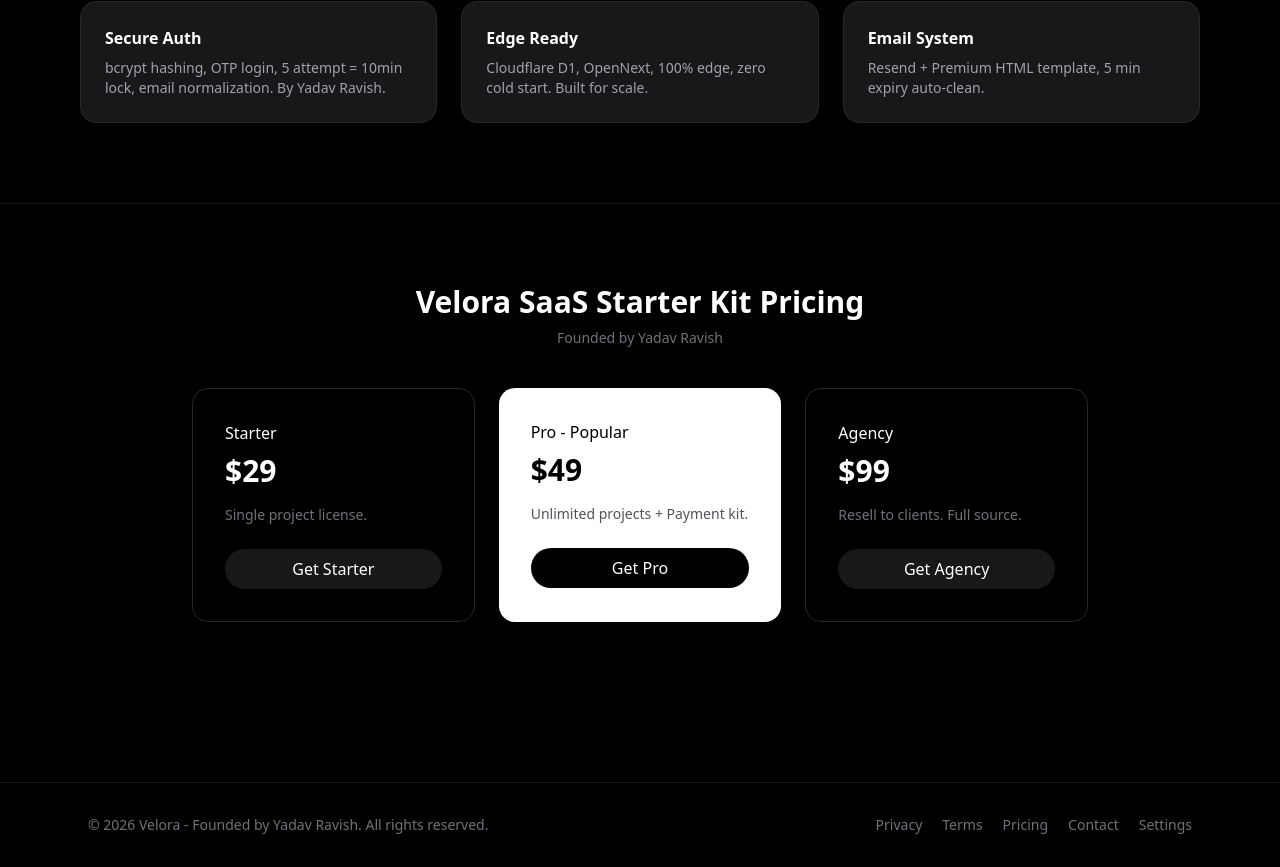
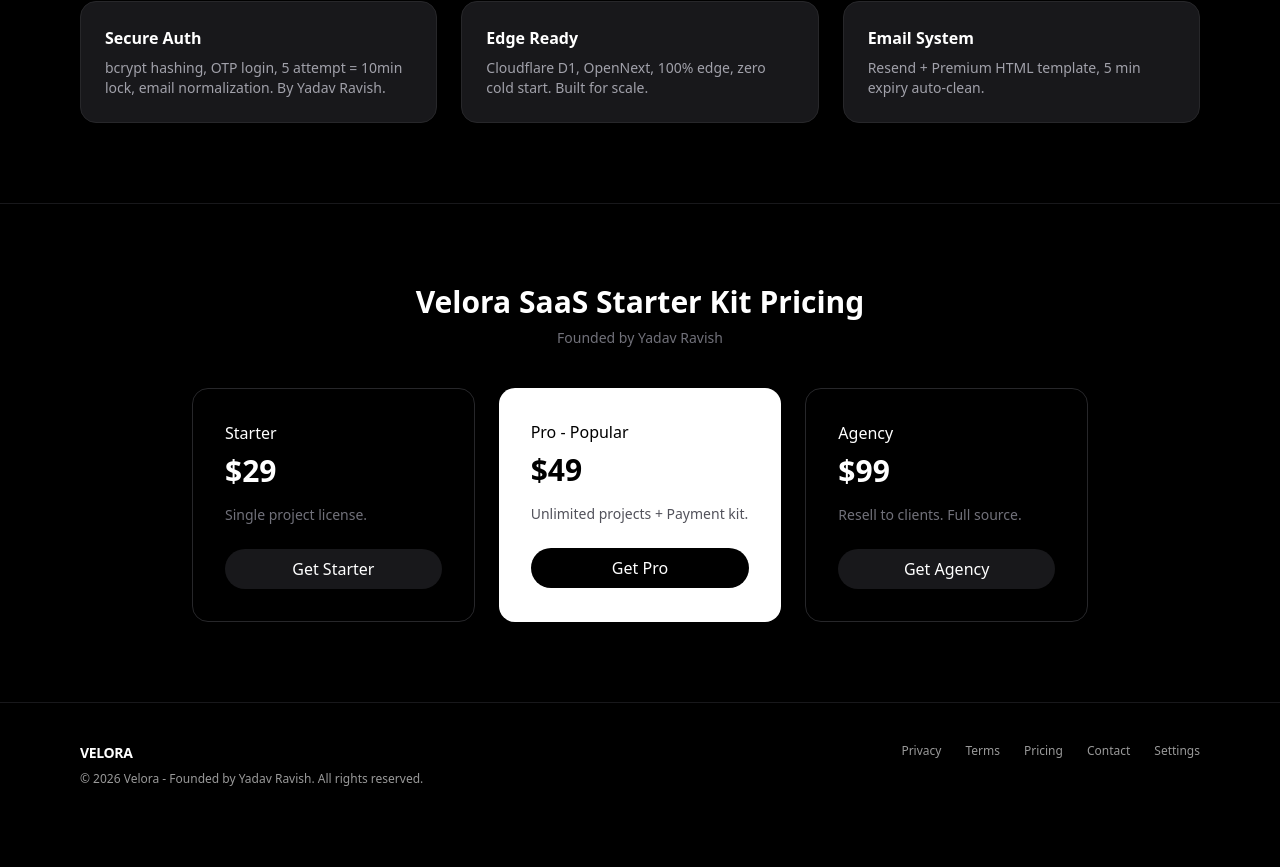
Before and after one commit to Ravs10/saas-starter-kit, a Next.js app: page / in a window 1280 px wide. Shown: the part 1004-1871 px from the top of the page. After the commit the page ends 1831 px from the top, so only its background shows below. Built offline with nearby package versions, Linux system fonts and the light colour scheme.

Commit message:
Enhance Footer component with new styles and links
Updated footer styles and structure for improved design and readability.

```diff
--- a/app/components/Footer.tsx
+++ b/app/components/Footer.tsx
@@ -5,15 +5,18 @@ import { SITE_CONFIG } from "@/app/config"
 
 export default function Footer() {
   const pathname = usePathname()
-  const isDashboard = pathname.startsWith("/dashboard") || pathname.startsWith("/settings") || pathname.startsWith("/login") || pathname.startsWith("/signup")
+  const isDashboard = pathname.startsWith("/dashboard") || pathname.startsWith("/settings") || pathname.startsWith("/login") || pathname.startsWith("/signup") || pathname.startsWith("/privacy") || pathname.startsWith("/terms")
 
   return (
-    <footer className={`w-full border-t mt-20 ${isDashboard ? 'bg-white border-gray-200' : 'bg-black border-zinc-900'}`}>
-      <div className="max-w-6xl mx-auto px-6 py-8 flex flex-col md:flex-row justify-between items-center gap-4">
-        <p className={`text-sm ${isDashboard ? 'text-gray-500' : 'text-zinc-500'}`}>{SITE_CONFIG.footerText}</p>
-        <div className="flex items-center gap-5 flex-wrap justify-center">
-          {SITE_CONFIG.footerLinks?.map((link: any) => (
-            <Link key={link.name} href={link.href} className={`text-sm transition capitalize ${isDashboard ? 'text-gray-500 hover:text-black' : 'text-zinc-500 hover:text-white'}`}>{link.name}</Link>
+    <footer className={`w-full border-t ${isDashboard ? 'bg-white border-gray-200 text-black' : 'bg-black border-zinc-900 text-white'}`}>
+      <div className="max-w-6xl mx-auto px-4 py-10 flex flex-col md:flex-row justify-between gap-6">
+        <div>
+          <p className="font-black tracking-tight text-sm">VELORA</p>
+          <p className="text-xs mt-2 opacity-60">{SITE_CONFIG.footerText}</p>
+        </div>
+        <div className="flex gap-6 text-xs opacity-60">
+          {SITE_CONFIG.footerLinks.map(link => (
+            <Link key={link.href} href={link.href} className="hover:opacity-100 transition">{link.name}</Link>
           ))}
         </div>
       </div>
```
